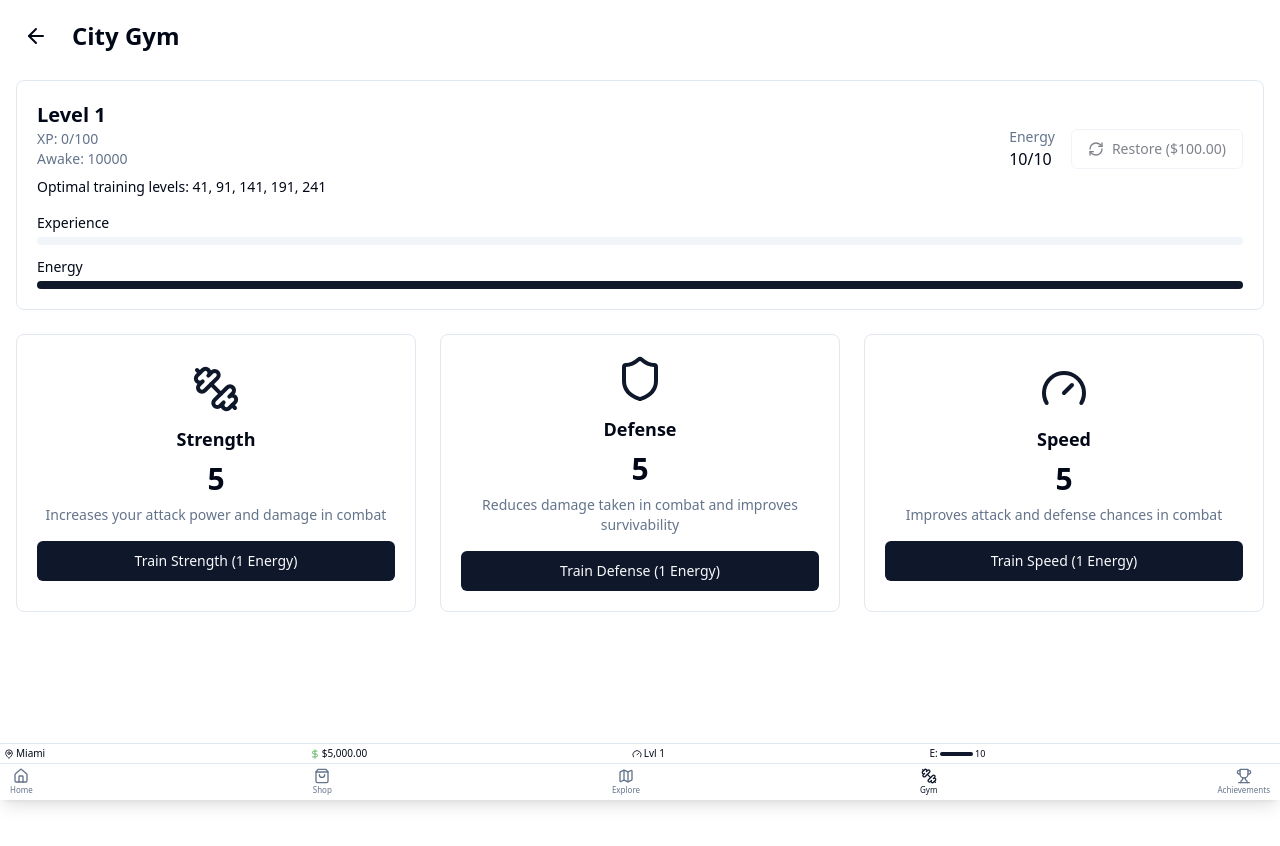
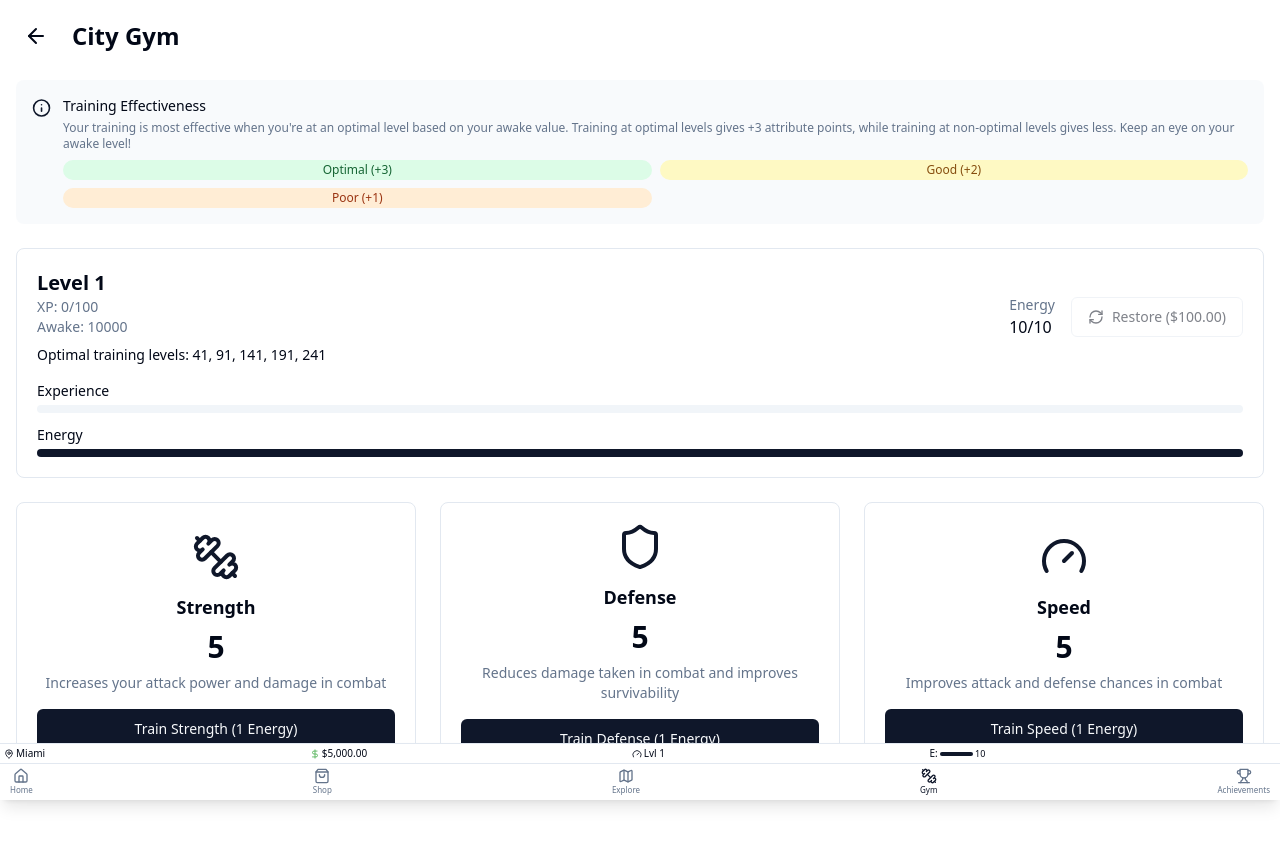
Before and after one commit to dopeboygfx/high-stakes-journey, a React (Vite) app: page /gym in a window 1280 px wide. Shown: the top 846 px of the page. Before the commit the page ends 800 px from the top, so only its background shows below. Built offline with nearby package versions, Linux system fonts and the light colour scheme.

Commit message:
Consolidate and improve gym page
This commit consolidates and improves the gym page.

```diff
--- /dev/null
+++ b/src/components/game/gym/AttributeCard.tsx
@@ -0,0 +1,40 @@
+
+import React from 'react';
+import { Button } from '../../ui/button';
+import { LucideIcon } from 'lucide-react';
+
+interface AttributeCardProps {
+  icon: LucideIcon;
+  name: string;
+  value: number;
+  description: string;
+  onTrain: () => void;
+  disabled: boolean;
+}
+
+export const AttributeCard = ({
+  icon: Icon,
+  name,
+  value,
+  description,
+  onTrain,
+  disabled
+}: AttributeCardProps) => {
+  return (
+    <div className="p-5 bg-card rounded-lg border flex flex-col items-center justify-center h-full">
+      <Icon className="h-12 w-12 mb-3 text-primary" />
+      <h3 className="text-lg font-semibold">{name}</h3>
+      <p className="text-3xl font-bold my-2">{value}</p>
+      <p className="text-sm text-muted-foreground text-center mb-4">
+        {description}
+      </p>
+      <Button
+        onClick={onTrain}
+        disabled={disabled}
+        className="w-full"
+      >
+        Train {name} (1 Energy)
+      </Button>
+    </div>
+  );
+};
--- /dev/null
+++ b/src/components/game/gym/PlayerLevelCard.tsx
@@ -0,0 +1,84 @@
+
+import React from 'react';
+import { RefreshCw } from 'lucide-react';
+import { Progress } from '../../ui/progress';
+import { Button } from '../../ui/button';
+import { PlayerStats } from '../../../types/game';
+import { formatMoney } from '../../../utils/gameUtils';
+
+interface PlayerLevelCardProps {
+  playerStats: PlayerStats;
+  expPercentage: number;
+  energyPercentage: number;
+  optimalLevels: number[];
+  isAtOptimalLevel: boolean;
+  energyRestoreCost: number;
+  money: number;
+  onRestoreEnergy: () => void;
+}
+
+export const PlayerLevelCard = ({
+  playerStats,
+  expPercentage,
+  energyPercentage,
+  optimalLevels,
+  isAtOptimalLevel,
+  energyRestoreCost,
+  money,
+  onRestoreEnergy
+}: PlayerLevelCardProps) => {
+  return (
+    <div className="col-span-1 lg:col-span-3 p-5 bg-card rounded-lg border">
+      <div className="flex flex-col sm:flex-row justify-between items-center mb-4">
+        <div>
+          <h2 className="text-xl font-bold">Level {playerStats.level}</h2>
+          <p className="text-sm text-muted-foreground">
+            XP: {playerStats.exp}/{playerStats.expToNextLevel}
+          </p>
+          <p className="text-sm text-muted-foreground">
+            Awake: {playerStats.awake}
+          </p>
+          <div className="mt-2">
+            <p className="text-sm font-medium">
+              Optimal training levels: {optimalLevels.join(', ')}
+            </p>
+            {isAtOptimalLevel && (
+              <p className="text-sm text-green-500 font-bold">You're at an optimal training level!</p>
+            )}
+          </div>
+        </div>
+
+        <div className="flex items-center mt-4 sm:mt-0">
+          <div className="mr-4">
+            <p className="text-sm text-muted-foreground">Energy</p>
+            <p className="font-medium">{playerStats.energy}/{playerStats.maxEnergy}</p>
+          </div>
+          <Button
+            variant="outline"
+            onClick={onRestoreEnergy}
+            disabled={playerStats.energy >= playerStats.maxEnergy || money < energyRestoreCost}
+            className="flex items-center gap-2"
+          >
+            <RefreshCw className="h-4 w-4" />
+            Restore ({formatMoney(energyRestoreCost)})
+          </Button>
+        </div>
+      </div>
+
+      <div className="space-y-3">
+        <div>
+          <div className="flex justify-between mb-1">
+            <span className="text-sm">Experience</span>
+          </div>
+          <Progress value={expPercentage} className="h-2" />
+        </div>
+        <div>
+          <div className="flex justify-between mb-1">
+            <span className="text-sm">Energy</span>
+          </div>
+          <Progress value={energyPercentage} className="h-2" />
+        </div>
+      </div>
+    </div>
+  );
+};
--- /dev/null
+++ b/src/components/game/gym/TrainingEffectivenessInfo.tsx
@@ -0,0 +1,61 @@
+
+import React from 'react';
+import { Info } from 'lucide-react';
+import {
+  Tooltip,
+  TooltipContent,
+  TooltipProvider,
+  TooltipTrigger,
+} from '../../ui/tooltip';
+
+export const TrainingEffectivenessInfo = () => {
+  return (
+    <div className="bg-muted/50 p-4 rounded-lg mb-4">
+      <div className="flex items-start gap-3">
+        <Info className="h-5 w-5 text-primary mt-0.5" />
+        <div>
+          <h3 className="text-sm font-medium mb-1">Training Effectiveness</h3>
+          <p className="text-xs text-muted-foreground">
+            Your training is most effective when you're at an optimal level based on your awake value.
+            Training at optimal levels gives +3 attribute points, while training at non-optimal levels
+            gives less. Keep an eye on your awake level!
+          </p>
+          <div className="mt-2 grid grid-cols-2 gap-2">
+            <TooltipProvider>
+              <Tooltip>
+                <TooltipTrigger className="inline-flex items-center justify-center px-2.5 py-0.5 rounded-full text-xs font-medium bg-green-100 text-green-800">
+                  Optimal (+3)
+                </TooltipTrigger>
+                <TooltipContent side="bottom">
+                  <p className="text-xs">You gain +3 attribute points per training session</p>
+                </TooltipContent>
+              </Tooltip>
+            </TooltipProvider>
+
+            <TooltipProvider>
+              <Tooltip>
+                <TooltipTrigger className="inline-flex items-center justify-center px-2.5 py-0.5 rounded-full text-xs font-medium bg-yellow-100 text-yellow-800">
+                  Good (+2)
+                </TooltipTrigger>
+                <TooltipContent side="bottom">
+                  <p className="text-xs">You gain +2 attribute points per training session</p>
+                </TooltipContent>
+              </Tooltip>
+            </TooltipProvider>
+
+            <TooltipProvider>
+              <Tooltip>
+                <TooltipTrigger className="inline-flex items-center justify-center px-2.5 py-0.5 rounded-full text-xs font-medium bg-orange-100 text-orange-800">
+                  Poor (+1)
+                </TooltipTrigger>
+                <TooltipContent side="bottom">
+                  <p className="text-xs">You gain only +1 attribute point per training session</p>
+                </TooltipContent>
+              </Tooltip>
+            </TooltipProvider>
+          </div>
+        </div>
+      </div>
+    </div>
+  );
+};
--- a/src/pages/Gym.tsx
+++ b/src/pages/Gym.tsx
@@ -2,11 +2,12 @@
 import React from 'react';
 import { useNavigate } from 'react-router-dom';
 import { useGame } from '../context/GameContext';
-import { ArrowLeft, Dumbbell, Shield, Gauge, RefreshCw } from 'lucide-react';
-import { Progress } from '../components/ui/progress';
-import { Button } from '../components/ui/button';
+import { ArrowLeft, Dumbbell, Shield, Gauge } from 'lucide-react';
 import { toast } from 'sonner';
 import { formatMoney } from '../utils/gameUtils';
+import { AttributeCard } from '../components/game/gym/AttributeCard';
+import { PlayerLevelCard } from '../components/game/gym/PlayerLevelCard';
+import { TrainingEffectivenessInfo } from '../components/game/gym/TrainingEffectivenessInfo';
 
 const Gym = () => {
   const navigate = useNavigate();
@@ -124,107 +125,46 @@ const Gym = () => {
         <h1 className="text-2xl font-bold">City Gym</h1>
       </div>
 
+      <TrainingEffectivenessInfo />
+
       <div className="grid grid-cols-1 lg:grid-cols-3 gap-6">
-        <div className="col-span-1 lg:col-span-3 p-5 bg-card rounded-lg border">
-          <div className="flex flex-col sm:flex-row justify-between items-center mb-4">
-            <div>
-              <h2 className="text-xl font-bold">Level {playerStats.level}</h2>
-              <p className="text-sm text-muted-foreground">
-                XP: {playerStats.exp}/{playerStats.expToNextLevel}
-              </p>
-              <p className="text-sm text-muted-foreground">
-                Awake: {playerStats.awake}
-              </p>
-              <div className="mt-2">
-                <p className="text-sm font-medium">
-                  Optimal training levels: {optimalLevels.join(', ')}
-                </p>
-                {isAtOptimalLevel && (
-                  <p className="text-sm text-green-500 font-bold">You're at an optimal training level!</p>
-                )}
-              </div>
-            </div>
+        <PlayerLevelCard
+          playerStats={playerStats}
+          expPercentage={expPercentage}
+          energyPercentage={energyPercentage}
+          optimalLevels={optimalLevels}
+          isAtOptimalLevel={isAtOptimalLevel}
+          energyRestoreCost={energyRestoreCost}
+          money={state.money}
+          onRestoreEnergy={handleRestoreEnergy}
+        />
 
-            <div className="flex items-center mt-4 sm:mt-0">
-              <div className="mr-4">
-                <p className="text-sm text-muted-foreground">Energy</p>
-                <p className="font-medium">{playerStats.energy}/{playerStats.maxEnergy}</p>
-              </div>
-              <Button
-                variant="outline"
-                onClick={handleRestoreEnergy}
-                disabled={playerStats.energy >= playerStats.maxEnergy || state.money < energyRestoreCost}
-                className="flex items-center gap-2"
-              >
-                <RefreshCw className="h-4 w-4" />
-                Restore ({formatMoney(energyRestoreCost)})
-              </Button>
-            </div>
-          </div>
+        <AttributeCard
+          icon={Dumbbell}
+          name="Strength"
+          value={playerStats.strength}
+          description="Increases your attack power and damage in combat"
+          onTrain={() => handleTrainAttribute("strength")}
+          disabled={playerStats.energy < 1}
+        />
 
-          <div className="space-y-3">
-            <div>
-              <div className="flex justify-between mb-1">
-                <span className="text-sm">Experience</span>
-              </div>
-              <Progress value={expPercentage} className="h-2" />
-            </div>
-            <div>
-              <div className="flex justify-between mb-1">
-                <span className="text-sm">Energy</span>
-              </div>
-              <Progress value={energyPercentage} className="h-2" />
-            </div>
-          </div>
-        </div>
+        <AttributeCard
+          icon={Shield}
+          name="Defense"
+          value={playerStats.defense}
+          description="Reduces damage taken in combat and improves survivability"
+          onTrain={() => handleTrainAttribute("defense")}
+          disabled={playerStats.energy < 1}
+        />
 
-        <div className="p-5 bg-card rounded-lg border flex flex-col items-center justify-center">
-          <Dumbbell className="h-12 w-12 mb-3 text-primary" />
-          <h3 className="text-lg font-semibold">Strength</h3>
-          <p className="text-3xl font-bold my-2">{playerStats.strength}</p>
-          <p className="text-sm text-muted-foreground text-center mb-4">
-            Increases your attack power and damage in combat
-          </p>
-          <Button
-            onClick={() => handleTrainAttribute("strength")}
-            disabled={playerStats.energy < 1}
-            className="w-full"
-          >
-            Train Strength (1 Energy)
-          </Button>
-        </div>
-
-        <div className="p-5 bg-card rounded-lg border flex flex-col items-center justify-center">
-          <Shield className="h-12 w-12 mb-3 text-primary" />
-          <h3 className="text-lg font-semibold">Defense</h3>
-          <p className="text-3xl font-bold my-2">{playerStats.defense}</p>
-          <p className="text-sm text-muted-foreground text-center mb-4">
-            Reduces damage taken in combat and improves survivability
-          </p>
-          <Button
-            onClick={() => handleTrainAttribute("defense")}
-            disabled={playerStats.energy < 1}
-            className="w-full"
-          >
-            Train Defense (1 Energy)
-          </Button>
-        </div>
-
-        <div className="p-5 bg-card rounded-lg border flex flex-col items-center justify-center">
-          <Gauge className="h-12 w-12 mb-3 text-primary" />
-          <h3 className="text-lg font-semibold">Speed</h3>
-          <p className="text-3xl font-bold my-2">{playerStats.speed}</p>
-          <p className="text-sm text-muted-foreground text-center mb-4">
-            Improves attack and defense chances in combat
-          </p>
-          <Button
-            onClick={() => handleTrainAttribute("speed")}
-            disabled={playerStats.energy < 1}
-            className="w-full"
-          >
-            Train Speed (1 Energy)
-          </Button>
-        </div>
+        <AttributeCard
+          icon={Gauge}
+          name="Speed"
+          value={playerStats.speed}
+          description="Improves attack and defense chances in combat"
+          onTrain={() => handleTrainAttribute("speed")}
+          disabled={playerStats.energy < 1}
+        />
       </div>
     </div>
   );
```
Also changed, not shown: src/pages/Index.tsx (+31 -17 lines).
